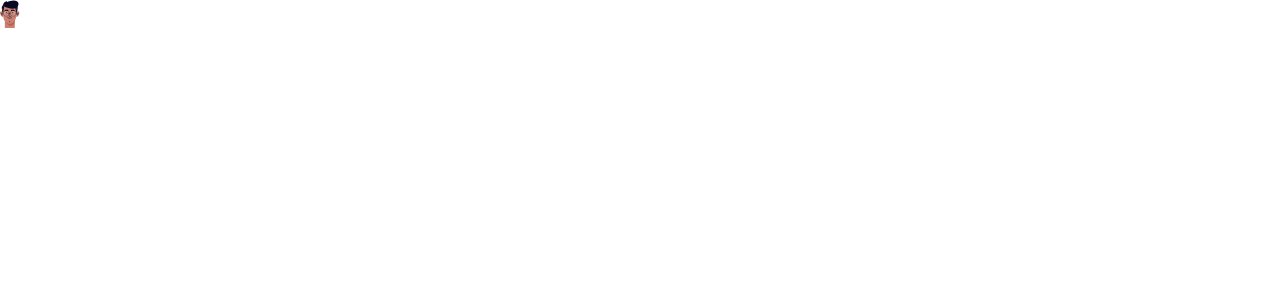
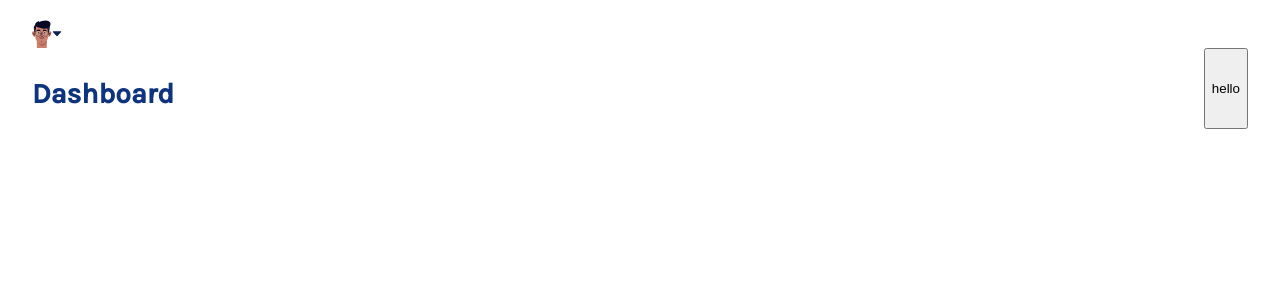
Before and after one commit to sparkpayrolls/SparkpayFrontend, a Next.js app: page /dashboard/table/table in a window 1280 px wide. Shown: the top 300 px of the page. Built offline with nearby package versions, Linux system fonts and the light colour scheme.

Commit message:
creating table button

```diff
--- a/pages/dashboard/table/table.tsx
+++ b/pages/dashboard/table/table.tsx
@@ -2,21 +2,27 @@ import type { NextPage } from "next";
 import Head from "next/head";
 import Image from "next/image";
 import DashboardImage from "../../../dashboard-assets/OBJECTS.svg";
+import Dropdown from "../../../dashboard-assets/dropdown.svg";
+import { Button } from "../../../components/Button/Button";
 
 const Table: NextPage = () => {
   return (
-    <div>
     <div className="dashboard-table">
       <Head>
         <title>Dashboard</title>
         <meta name="description" content="Generated by create next app" />
         <link rel="icon" href="/favicon.ico" />
       </Head>
-        <div className="dashboard-table">
-          <div>
-            <Image src={DashboardImage}  className="dashboard-table __dashboardImage"/>
+      <div className="dashboard-table__profile">
+        <Image
+          src={DashboardImage}
+          className="dashboard-table__dashboardImage"
+        />
+        <Image src={Dropdown} />
       </div>
-        </div>
+      <div className="dashboard-table__cards">
+        <h1 className="dashboard-table__header">Dashboard</h1>
+        <button>hello</button>
       </div>
     </div>
   );
--- a/styles/components/_table.scss
+++ b/styles/components/_table.scss
@@ -1,7 +1,24 @@
-.dashboard-table{
-  margin: 0;
+.dashboard-table {
+margin-left: 32px;
+margin-right: 32px;
+margin-top: 20px;
 
-  &__dashboardImage {
- background-color:black;
+  &__profile {
+    display: flex;
+
+  }
+
+  &__cards {
+    display: flex;
+   justify-content:space-between;
+  }
+  &__header{
+    font-family: Karla;
+font-style: normal;
+font-weight: 600;
+font-size: 28px;
+line-height: 32px;
+color: #0E347E;
+margin-top: 30px;
   }
 }
```
Also changed, not shown: dashboard-assets/dropdown.svg (added). Lines whose indentation alone changed are shown as unchanged.
